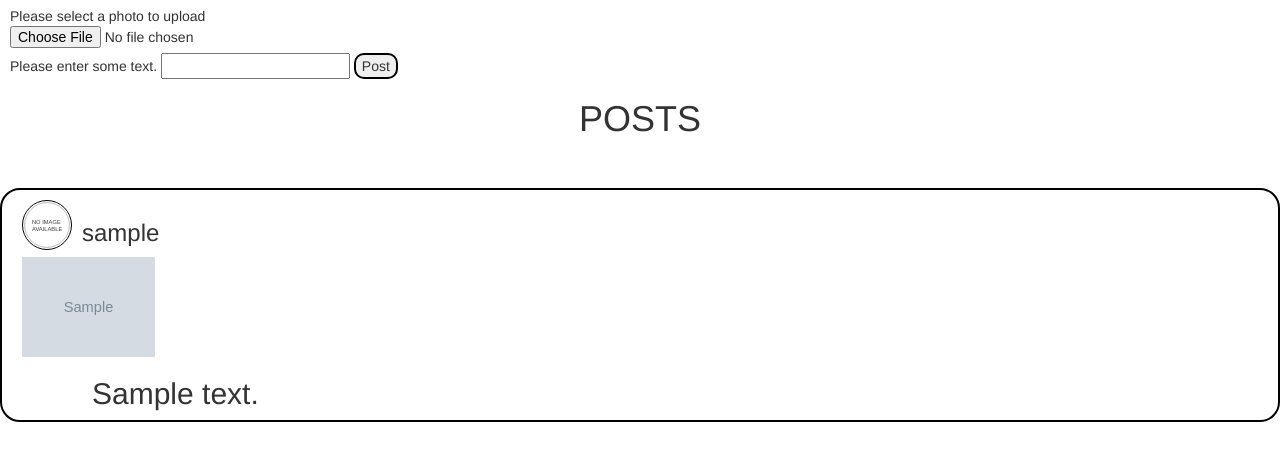
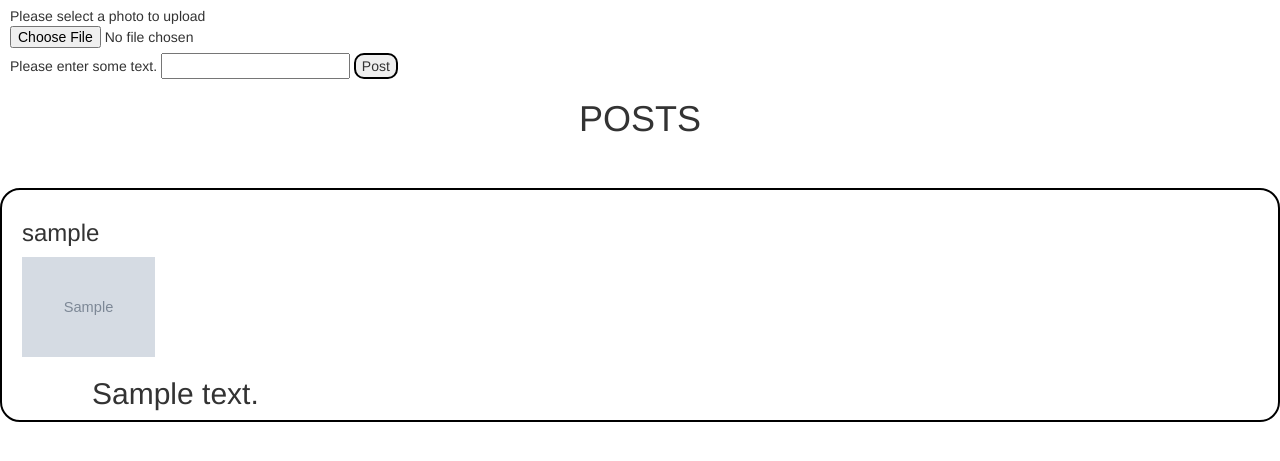
Before and after one commit to T-Boya/CartierYeux, a Django app: page /view/1/posts/ in a window 1280 px wide. Shown: the part 156-617 px from the top of the page. Run offline with Django 3.2, Linux system fonts and the light colour scheme; a user stored in the database is signed in; tables that the repository leaves empty hold one stand-in row (values such as "Sample post"); grey boxes marked "Sample" are stand-in pictures; some libraries are stand-ins or nearby versions.

Commit message:
removed user images

```diff
--- a/templates/posts.html
+++ b/templates/posts.html
@@ -25,14 +25,6 @@
         {% for post in posts %}
         <div class="post" style="border: 2px black solid; padding-left: 20px; padding-right: 20px; border-radius:20px; padding-top: 10px;">
 
-            <div class = "photo" style="width: 50px; height: 50px; -moz-border-radius: 100px; -webkit-border-radius: 100px; border-radius: 100px; border: 1px solid black; overflow: hidden; float: left; margin-right: 10px;">
-                {% if useruserprofile.image %}
-                <img src="{{ user.image.url }}" style="width: 150%; display: block;margin: 0 auto;">
-                {% else %}
-                <img src="{% static 'IMG/no_image.svg' %}" style="width: 100%; display: block;margin: 0 auto;">
-                {% endif %}
-            </div>
-
         <h3>{{ post.author.username }}</h3>
         {% if post.image %}
         <img src="{{ post.image.url }}" style="height: 100px;">
```
